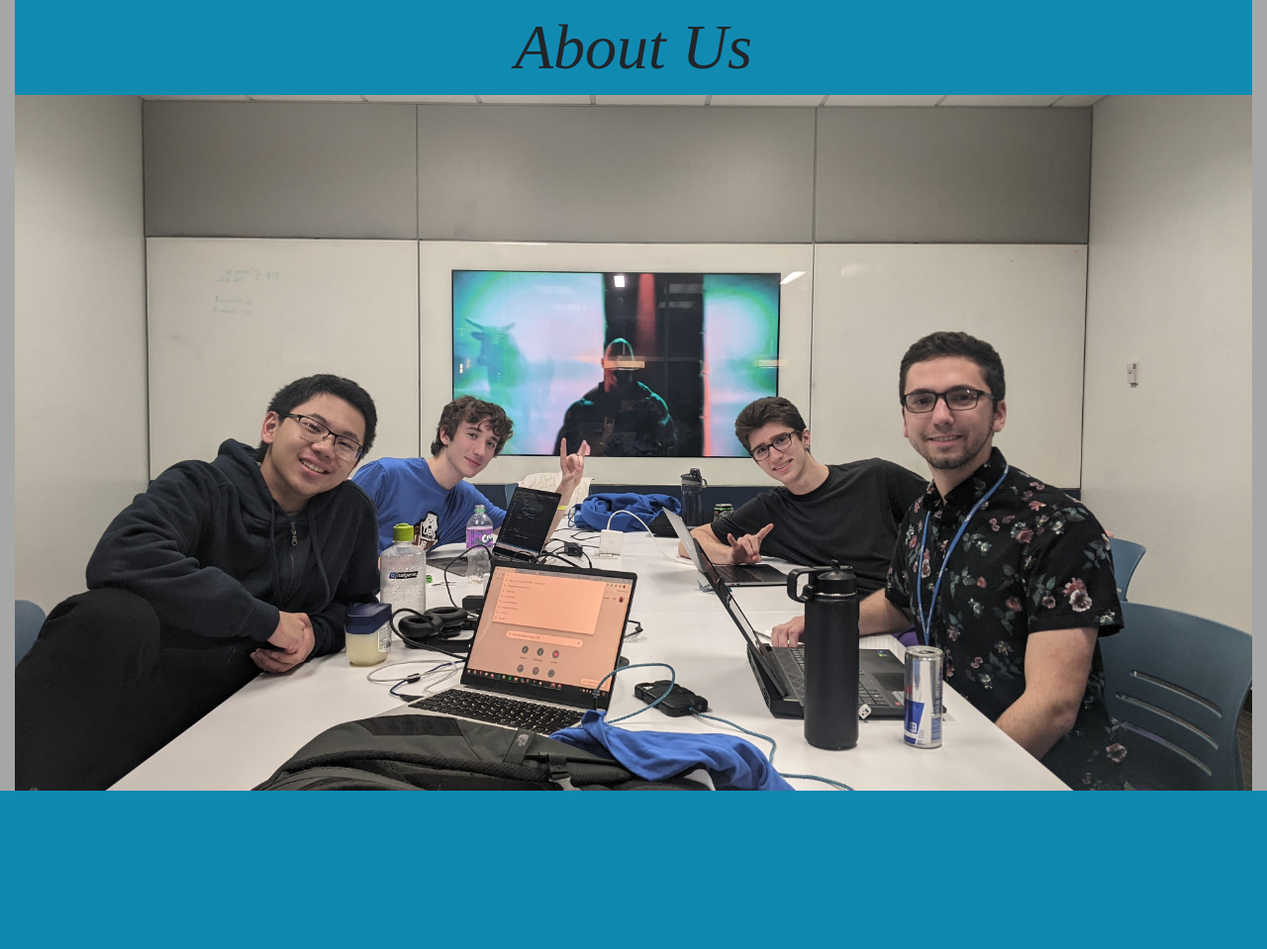
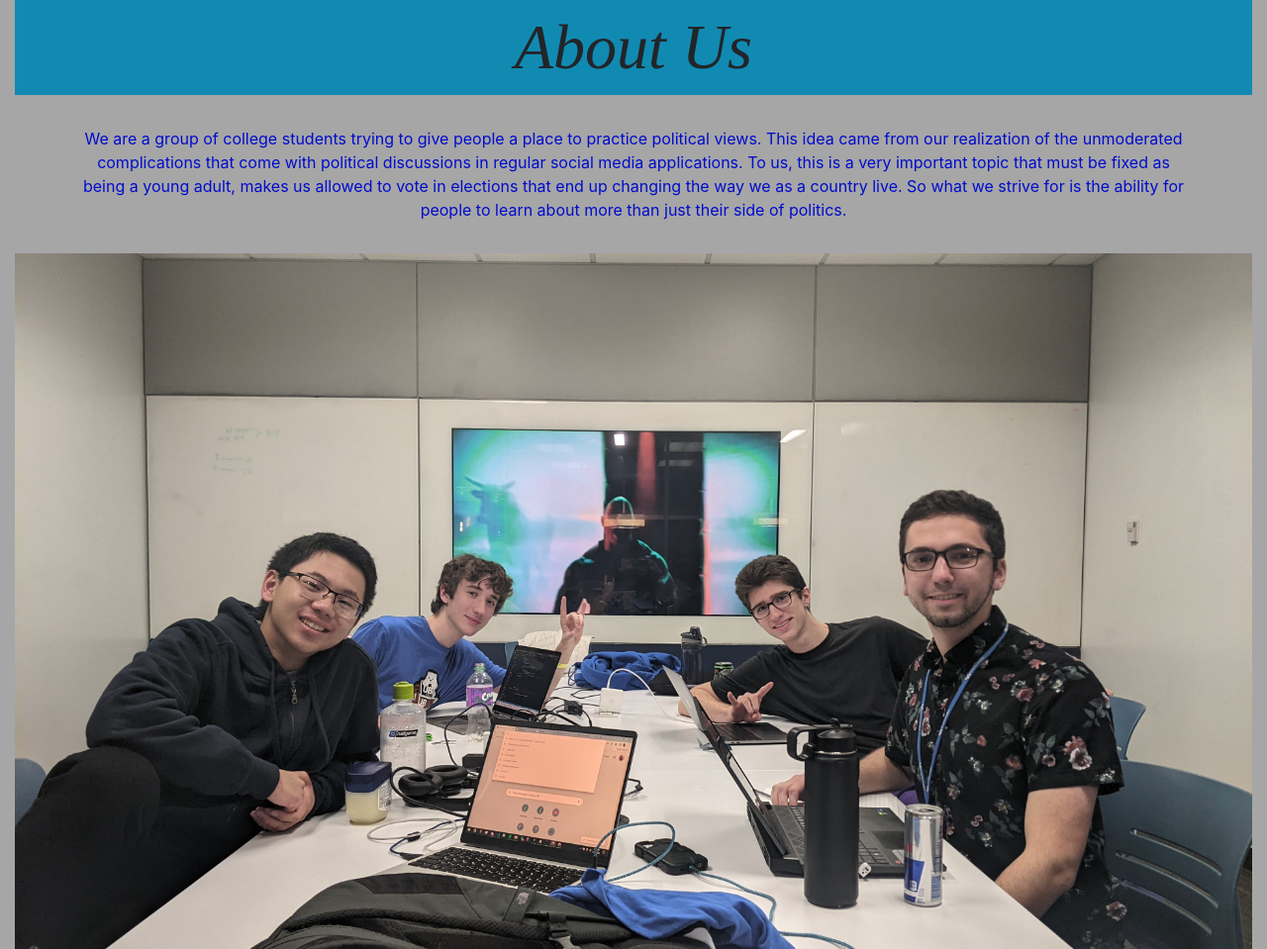
Before and after one commit to UBH-Fall2022/PolitcalEngagementandNucleationthruInterpersonalSocialization, a Node server app: page /aboutus in a window 1280 px wide. Shown: the part 56-1015 px from the top of the page at 99% size. Before the commit the page ends 855 px from the top, so only its background shows below. Run offline with Node 20, Linux system fonts and the light colour scheme; some libraries are stand-ins or nearby versions.

Commit message:
completed about us

```diff
--- a/public/styles/aboutus.css
+++ b/public/styles/aboutus.css
@@ -1,3 +1,9 @@
 #team{
     width: 100vw;
 }
+
+.description{
+    margin: 2em 4em;
+    text-align: center;
+    color: #000ccc;
+}
--- a/views/aboutus.pug
+++ b/views/aboutus.pug
@@ -3,14 +3,13 @@
     head
         title Login
         include includes/head
-                link(rel="stylesheet", href="/static/styles/rules.css")
-
-        link(rel="stylesheet", href="/static/styles/abootus.css")
+        link(rel="stylesheet", href="/static/styles/rules.css")
+        link(rel="stylesheet", href="/static/styles/aboutus.css")
     body
         include includes/navbar.pug
 
         .col
             .title
                 .title_blob About Us
-            .description
+            .description We are a group of college students trying to give people a place to practice political views. This idea came from our realization of the unmoderated complications that come with political discussions in regular social media applications. To us, this is a very important topic that must be fixed as being a young adult, makes us allowed to vote in elections that end up changing the way we as a country live. So what we strive for is the ability for people to learn about more than just their side of politics.
             <img id="team" src="/static/teamImage.jpg" alt="" srcset="" style="width: 100%;">
```
